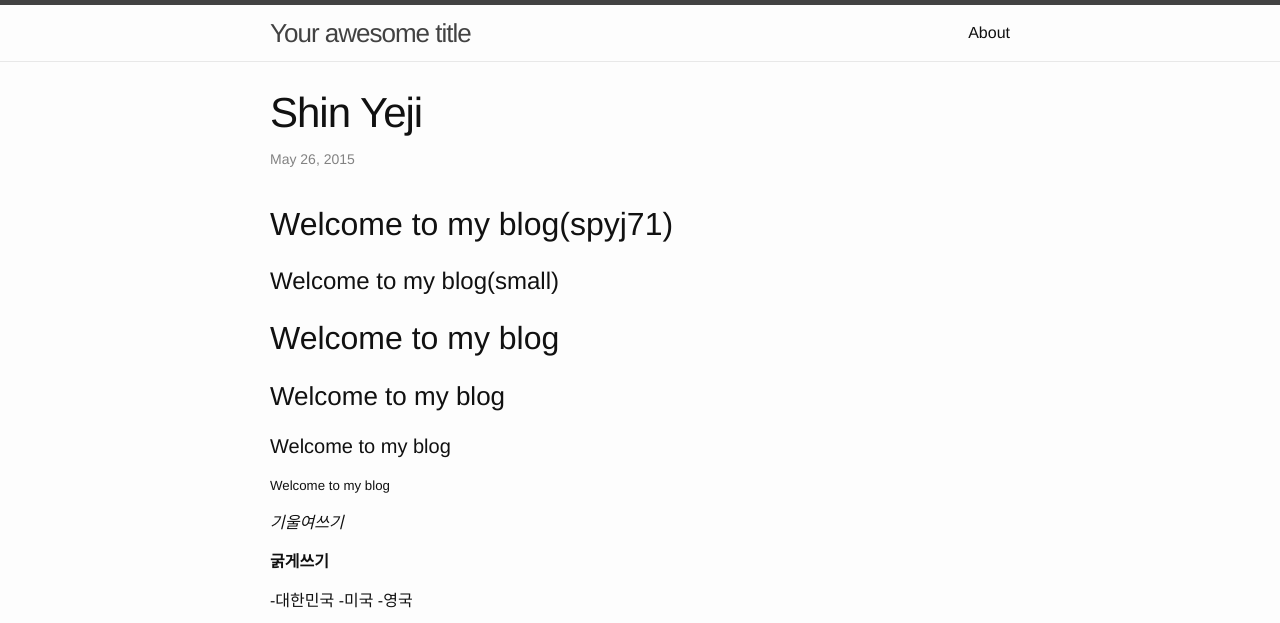
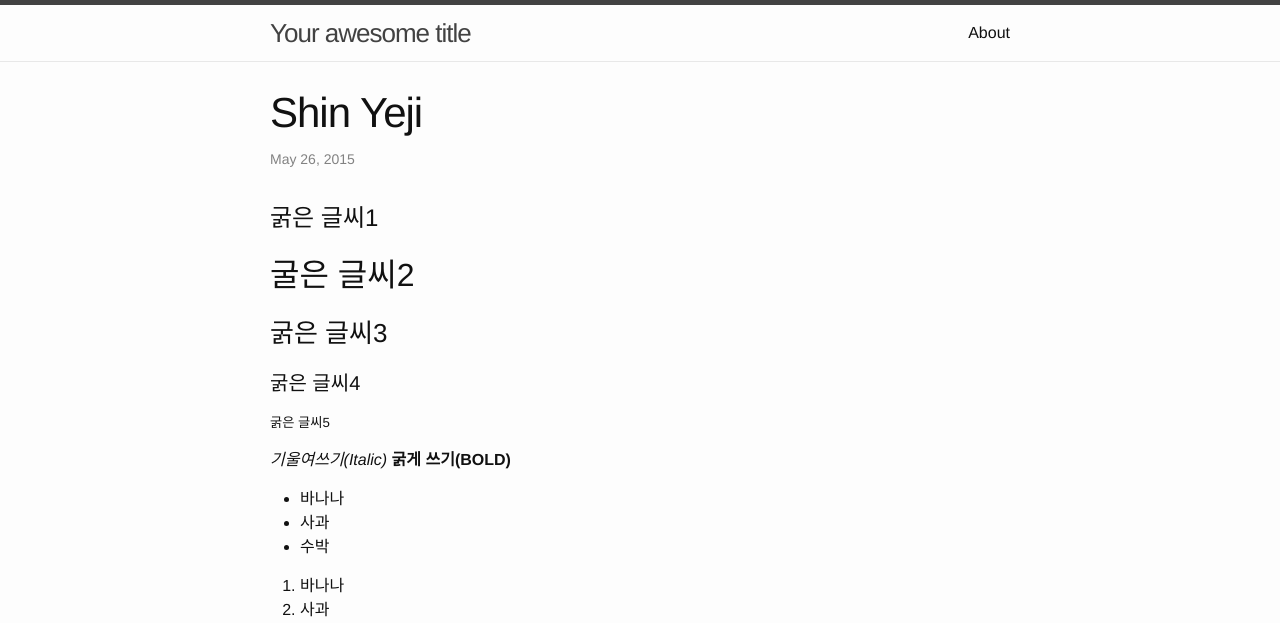
Before and after one commit to leechangyong/leechangyong.github.com, a Jekyll site: the page built from _posts/2015-05-26-second-post.markdown, in a window 1280 px wide and 1400 px high. Shown: the top 623 px of the window. Built offline with Jekyll 4.4.1, drawn with Linux system fonts in a browser that asks for light colours; some of the changed text lies outside the part shown.

Commit message:
Update 2015-05-26-second-post.markdown

````diff
--- a/_posts/2015-05-26-second-post.markdown
+++ b/_posts/2015-05-26-second-post.markdown
@@ -5,64 +5,50 @@ date: 2015-05-26 21:20:00
 categories: jekyll update
 ---
 
-Welcome to my blog(spyj71)
--------------------------------------
 
-Welcome to my blog(small)
-===============
+#굵은 글씨1
+##굴은 글씨2
+###굵은 글씨3
+####굵은 글씨4
+#####굵은 글씨5
+*기울여쓰기(Italic)*
+**굵게 쓰기(BOLD)**
 
+* 바나나
+* 사과
+* 수박
 
+1. 바나나
+6. 사과
+8. 수박
 
-## Welcome to my blog
+* 목록1
+    - 목록 1-1
+        * 목록 1-1-1
+    - 목록 1-1
 
-### Welcome to my blog
+>이것은 인용입니다~!
 
-#### Welcome to my blog
+* 인라인 링크 = [Google](https://google.com).
+* 참조링크 = [Google] [1].
 
-##### Welcome to my blog
-
-
-*기울여쓰기*
-
-**굵게쓰기**
-
-
--대한민국
--미국
--영국
-
-
-1.Korea
-2.USA
-3.England
- -sublist
-  -sublist
-
-
-[인라인링크]: [Google](https://www.google.com/)
-
-[참조링크]: [Google] [1].
 [1]: https://www.google.com/
 
+![네이버](http://www.google.com/images/logo.gif)
 
-Naver's image:
-![Naver](http://img.naver.net/static/www/u/2013/0731/nmms_224940510.gif).
+표
 
+ 항목1 | 항목2  | 항목3 | 항목4
+-------|-------|-------|-----
+ 내용1 | 내용2  | 내용39 | 내용4
+ 내용5 | 내용 6 | 내용7  | 내용8
+ 내용9 | 내용 10 | 내용11  | 내용12
 
-**Table**
+    //코드입니다
+    #include<stdio.h>
 
-| Name | Phone Number | major |
-| ---- |:------------:| -----:|
-| Lee  | 01012345678  |  CSE  |
-| Kim  | 01056781234  |  CSE  |
-| Choi | 01033334444  |  CSE  |
-
-```javaScript
-var s = "JavaScript syntax highlighting";
-alert(s);
-```
-
-```python
-s = "Python syntax highlighting"
-print s
-```
+    int main(void)
+    {
+        printf("this  is a sample\n");
+        return 0;
+    }
````
